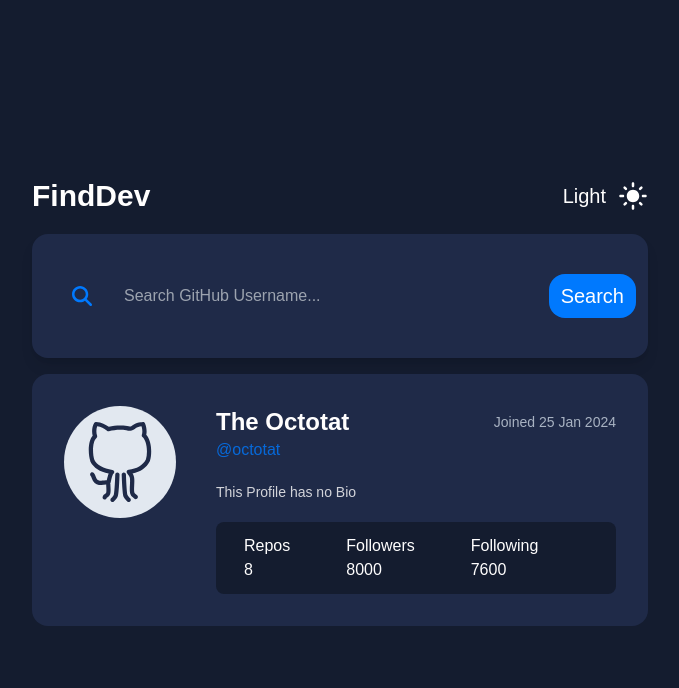
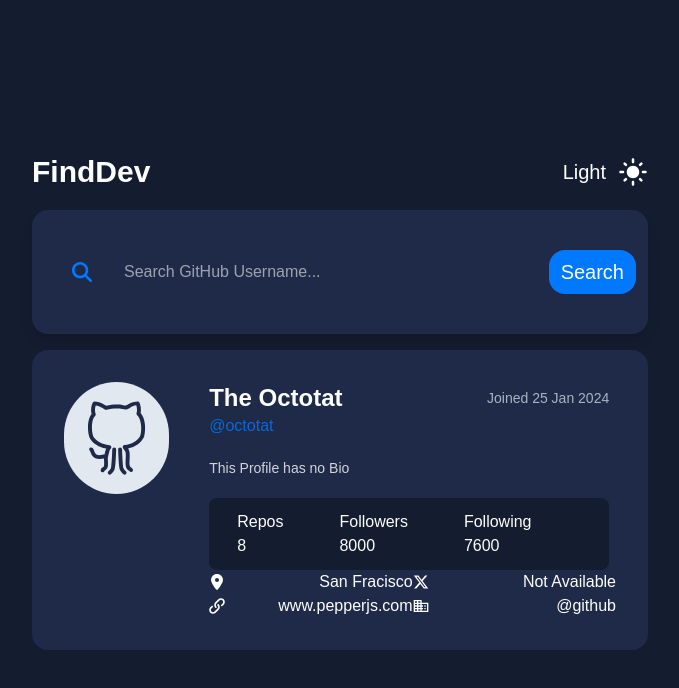
Before and after one commit to MLO-OLAGUNJU/github-user-finder, a React (Create React App) app: page / in a window 1280 px wide. Shown: the top 688 px of the page, without its empty margins (300-979 px from the left). Built offline with nearby package versions, Linux system fonts and the light colour scheme.

Commit message:
github user fetch api frontend mentor challenge

```diff
--- a/src/components/Finder.jsx
+++ b/src/components/Finder.jsx
@@ -71,10 +71,22 @@
               </div>
             </div>
 
-            <div>
-              <div>
-                <span></span>
-                <span></span>
+            <div className="flex flex-wrap items-center justify-between">
+              <div className="flex items-center justify-between w-[50%]">
+                <FaLocationDot />
+                <span>San Fracisco</span>
+              </div>
+              <div className="flex items-center justify-between w-[50%]">
+                <FaXTwitter />
+                <span>Not Available</span>
+              </div>
+              <div className="flex items-center justify-between w-[50%]">
+                <ImLink />
+                <span>www.pepperjs.com</span>
+              </div>
+              <div className="flex items-center justify-between w-[50%]">
+                <CgOrganisation />
+                <span>@github</span>
               </div>
             </div>
           </div>
```
